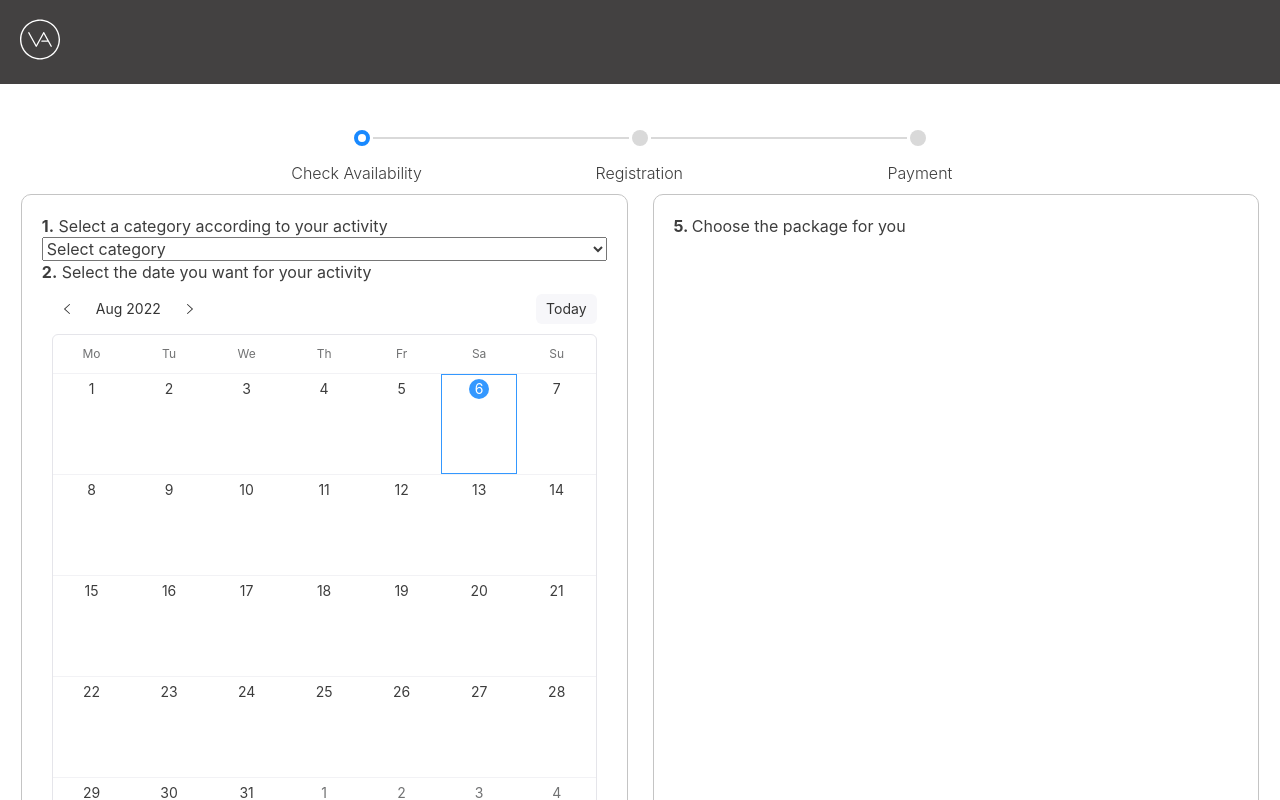
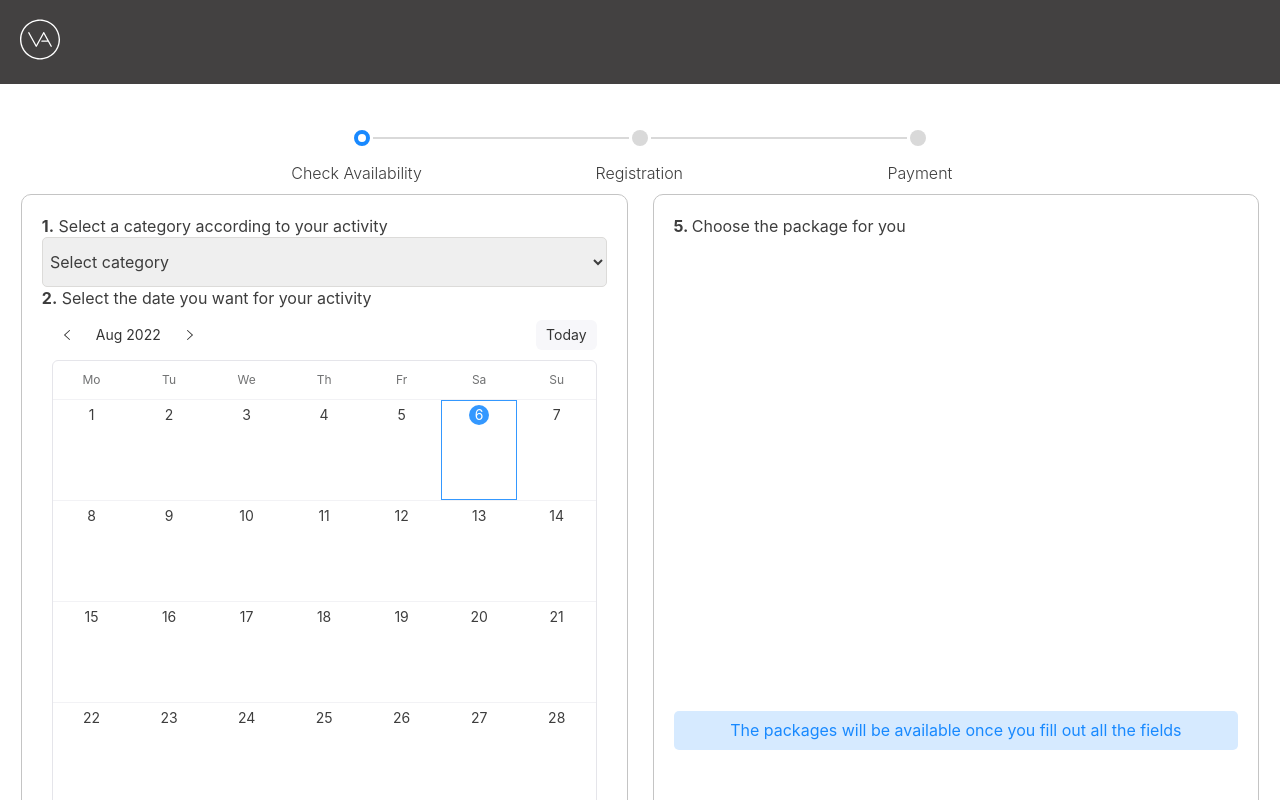
Before and after one commit to nicksiuxs/hackthon, a React (Create React App) app: page / in a window 1280 px wide. Shown: the top 800 px of the page. Built offline with nearby package versions, Linux system fonts and the light colour scheme.

Commit message:
feedback messages and spinner for templates

```diff
--- a/src/components/Input/Input.js
+++ b/src/components/Input/Input.js
@@ -6,8 +6,8 @@ const Input = (props) => {
   return (
     <div className="input">
       <div>
-        {!props.required && <span className="required">*</span>}&nbsp;
-        {label ? <label htmlFor={id}>{label}</label> : null}
+        {props.required && <span className="required">* </span>}
+        {label && <label htmlFor={id}>{label}</label>}
       </div>
       <input
         id={id}
--- /dev/null
+++ b/src/components/Select/Select.css
@@ -0,0 +1,5 @@
+.select {
+    padding: .8rem .2rem;
+    border-radius: 5px;
+    border: 1px solid #DCDBD9;
+}
--- a/src/components/Select/Select.js
+++ b/src/components/Select/Select.js
@@ -1,8 +1,9 @@
 import React from 'react'
+import './Select.css'
 
 const Select = ({ name, options, value, textDefault, handleOnChange }) => {
     return (
-        <select name={name} value={value} onChange={handleOnChange}>
+        <select className="select" name={name} value={value} onChange={handleOnChange}>
             {textDefault ? <option key={0} value="">{textDefault}</option> : null}
             {options.map((option, index) => <option key={index} value={option}>{option}</option>)}
         </select>
--- /dev/null
+++ b/src/components/Spinner/Spinner.css
@@ -0,0 +1,29 @@
+.spin-container {
+    display: flex;
+    width: 100%;
+    height: 100%;
+}
+
+.spin {
+    margin: auto;
+    display: inline-block;
+    width: 50px;
+    height: 50px;
+    border: 5px solid rgba(157, 157, 157, 0.3);
+    border-radius: 50%;
+    border-top-color: var(--selected-bg-button);
+    animation: spin 1s ease-in-out infinite;
+    -webkit-animation: spin 1s ease-in-out infinite;
+}
+
+@keyframes spin {
+    to {
+        -webkit-transform: rotate(360deg);
+    }
+}
+
+@-webkit-keyframes spin {
+    to {
+        -webkit-transform: rotate(360deg);
+    }
+}
--- /dev/null
+++ b/src/components/Spinner/Spinner.js
@@ -0,0 +1,12 @@
+import React from 'react';
+import './Spinner.css';
+
+const Spinner = () => {
+  return (
+    <div className="spin-container">
+      <div className='spin'></div>
+    </div>
+  )
+}
+
+export default Spinner
--- a/src/customHooks/useFetchTemplates.js
+++ b/src/customHooks/useFetchTemplates.js
@@ -20,7 +20,7 @@ const useFetchTemplates = () => {
             const mappedData = templateMappingArray(data);
             dispatch({ type: TYPES.REQUEST_TEMPLATES_SUCCESS, payload: mappedData })
         } catch (e) {
-            dispatch({ action: TYPES.REQUEST_TEMPLATES_ERROR, payload: e })
+            dispatch({ type: TYPES.REQUEST_TEMPLATES_ERROR, payload: e })
         }
     }
 
--- a/src/pages/Home/Home.js
+++ b/src/pages/Home/Home.js
@@ -1,6 +1,6 @@
 import React from 'react';
 import AvailabilityFilters from './components/AvailabilityFilters/AvailabilityFilters';
-import TemplateResults from './components/TemplateResults/TemplateResults';
+import ListOfTemplates from './components/ListOfTemplates/ListOfTemplates';
 import './Home.css';
 
 const Home = () => {
@@ -8,7 +8,7 @@ const Home = () => {
     return (
         <div className='panel-container'>
             <AvailabilityFilters />
-            <TemplateResults />
+            <ListOfTemplates />
         </div>
     )
 }
--- a/src/pages/Home/components/AvailabilityFilters/AvailabilityFilters.js
+++ b/src/pages/Home/components/AvailabilityFilters/AvailabilityFilters.js
@@ -47,7 +47,7 @@ const AvailabilityFilters = () => {
         <Input id={"capacity"} type="number" handleOnchange={handleOnChange} value={capacity} />
       </div>
 
-      <button onClick={() => fetchTemplates()}>magic</button>
+      <button className="btn" onClick={() => fetchTemplates()}>magic</button>
 
     </div>
   )
--- /dev/null
+++ b/src/pages/Home/components/ListOfTemplates/ListOfTemplates.css
@@ -0,0 +1,24 @@
+.message-container {
+    height: 100%;
+    width: 100%;
+    display: flex;
+}
+
+.message {
+    display: block;
+    width: 100%;
+    border-radius: 5px;
+    padding: .5rem;
+    text-align: center;
+    margin: auto;
+}
+
+.message.-info {
+    background-color: #D6EAFF;
+    color: var(--selected-bg-button);
+}
+
+.message.-error {
+    background-color: #ffb9b9;
+    color: rgb(166, 36, 36);
+}
--- a/src/pages/Home/components/ListOfTemplates/ListOfTemplates.js
+++ b/src/pages/Home/components/ListOfTemplates/ListOfTemplates.js
@@ -1,21 +1,48 @@
-import React from 'react'
-import Template from '../../../../components/Template/Template'
-import useAppContext from '../../../../customHooks/useAppContext'
+import React from "react";
+import Template from "../../../../components/Template/Template";
+import useAppContext from "../../../../customHooks/useAppContext";
+import "./ListOfTemplates.css";
+import Spinner from "../../../../components/Spinner/Spinner";
 
 const ListOfTemplates = () => {
-    const { state: { templates } } = useAppContext()
-    const { listTemplates } = templates;
+  const {
+    state: { templates, labels },
+  } = useAppContext();
+  const { listTemplates, isFetching, error } = templates;
 
   const formatDate = (startDate, endDate) => {
     return `${startDate.getHours()}:${startDate.getMinutes()} to ${endDate.getHours()}:${endDate.getMinutes()}`;
-    }
+  };
+
+  const EmptyFormMessage = () => (
+    <div className="message-container">
+      <span className="message -info">{labels.packages_will_be_available}</span>
+    </div>
+  );
+
+  const ErrorMessage = () => (
+    <div className="message-container">
+      <span className="message -error">{error.message}</span>
+    </div>
+  );
 
   return (
+    <div className="panel panel-50">
+      {isFetching ? (
+        <Spinner />
+      ) :
+      !!error ? (
+        <ErrorMessage />
+      ): (
         <>
+          <b>5. </b> {labels.choose_the_package}
           {
-                listTemplates.map(template => {
-                    const { Id, cost, description, location, startDate, endDate } = template;
-                    return <Template
+            listTemplates.length > 0 ?
+            listTemplates.map((template) => {
+              const { Id, cost, description, location, startDate, endDate } =
+                template;
+              return (
+                <Template
                   key={Id}
                   Id={Id}
                   timeFrame={formatDate(startDate, endDate)}
@@ -23,10 +50,15 @@ const ListOfTemplates = () => {
                   price={cost}
                   description={description}
                 />
-                })
+              );
+            }) : (
+              <EmptyFormMessage />
+            )
           }
         </>
-    )
-}
+      )}
+    </div>
+  );
+};
 
-export default ListOfTemplates
+export default ListOfTemplates;
--- a/src/pages/Home/components/TemplateResults/TemplateResults.css
+++ b/src/pages/Home/components/TemplateResults/TemplateResults.css
@@ -3,4 +3,5 @@
     flex-direction: column;
     gap: 1rem;
     padding: 1rem 0;
+    height: 100%;
 }
--- a/src/pages/Home/components/TemplateResults/TemplateResults.js
+++ b/src/pages/Home/components/TemplateResults/TemplateResults.js
@@ -5,13 +5,10 @@ import ListOfTemplates from "../ListOfTemplates/ListOfTemplates";
 import './TemplateResults.css';
 
 const TemplateResults = () => {
-  const { state: { labels } } = useAppContext()
+  const { state: { labels,  } } = useAppContext()
   return (
     <div className="panel panel-50">
-      <b>5. </b>{labels.choose_the_package}
-      <div className="template-container">
         <ListOfTemplates />
-      </div>
     </div>
   );
 };
```
Lines whose indentation alone changed are shown as unchanged.
